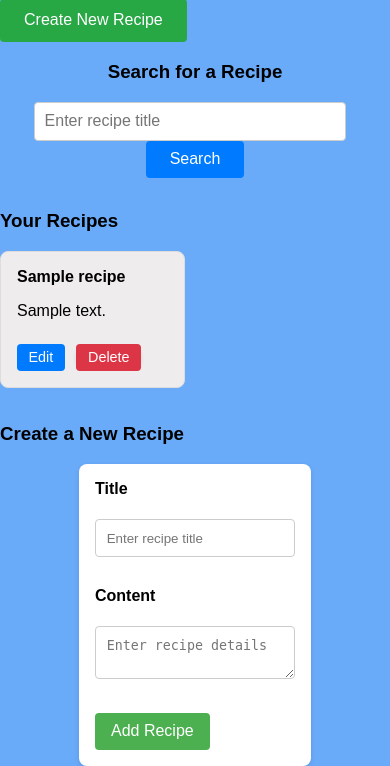
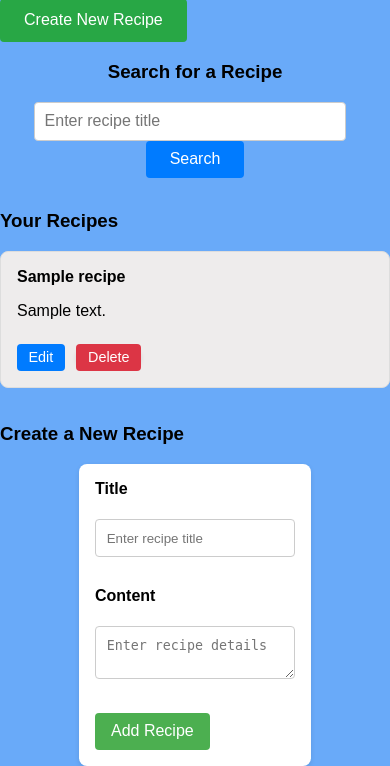
Before and after one commit to Chris-moreton12/MyRecipes, a Flask app: page /dashboard in a window 390 px wide. Shown: the part 258-1024 px from the top of the page. Run offline with Flask 2, Linux system fonts and the light colour scheme; the visitor is signed in with stand-in values (Sample User, id 1); a database or web service that is not in the repository returns one stand-in record (values such as "Sample title").

Commit message:
responsive deisgn added to allow to stacking on 1 ontop of other when on smaller screens

```diff
--- a/static/css/style.css
+++ b/static/css/style.css
@@ -150,6 +150,13 @@ form .btn:hover {
     flex-direction: column;
 }
 
+/* Add responsive design for smaller screens */
+@media (max-width: 768px) {
+    .recipe-list ul {
+        grid-template-columns: 1fr; /* Stacks 1 recipe per row on smaller screens */
+    }
+}
+
 /* Preserve line breaks as they are when inputted */
 .recipe-item p {
     white-space: pre-line;
```
